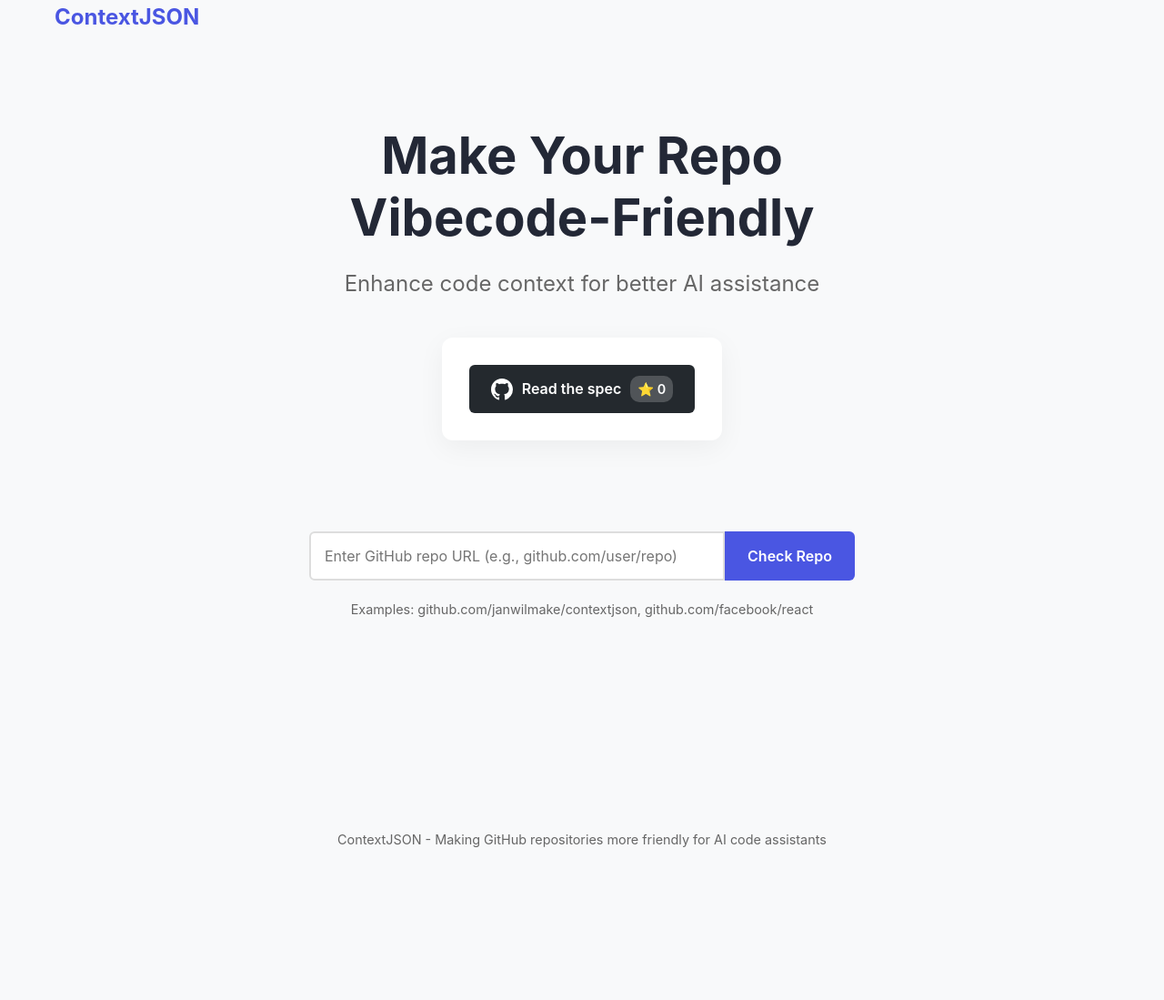
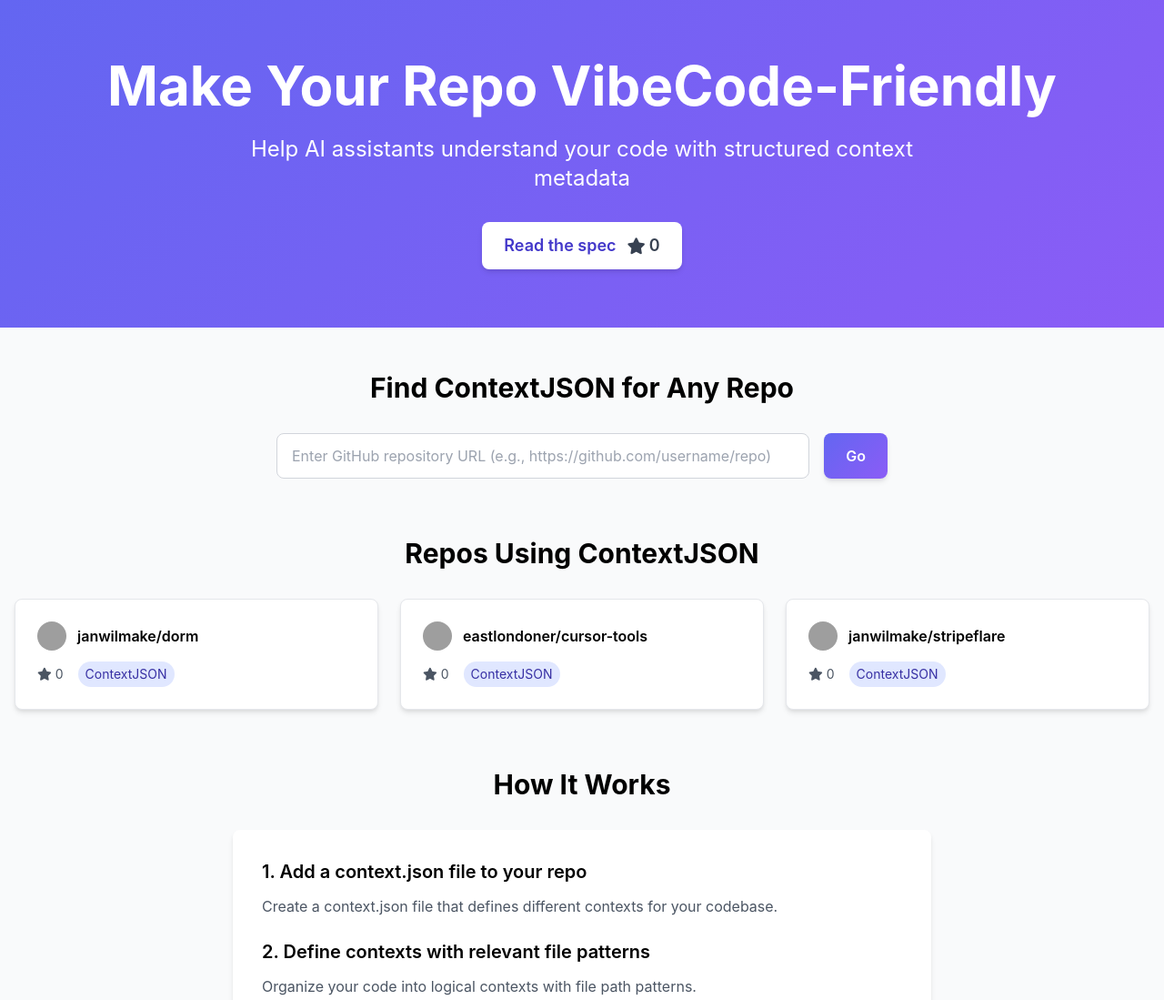
Before and after one commit to janwilmake/contextjson, a website: page index.html in a window 1280 px wide. Shown: the top 1099 px of the page at 91% size. Before the commit the page ends 964 px from the top, so only its background shows below. Drawn offline with nearby package versions, Linux system fonts and the light colour scheme; no server answers; grey boxes are pictures that could not be loaded.

Commit message:
improvements

```diff
--- a/index.html
+++ b/index.html
@@ -4,249 +4,211 @@
 <head>
   <meta charset="UTF-8">
   <meta name="viewport" content="width=device-width, initial-scale=1.0">
-  <title>ContextJSON - Make Your Repo Vibecode-Friendly</title>
+  <title>ContextJSON - Make Your Repo VibeCode-Friendly</title>
+  <link rel="stylesheet" href="https://cdn.jsdelivr.net/npm/tailwindcss@2.2.19/dist/tailwind.min.css">
+  <link rel="stylesheet" href="https://cdnjs.cloudflare.com/ajax/libs/font-awesome/6.4.0/css/all.min.css">
   <style>
-    :root {
-      --primary-color: #4a56e2;
-      --secondary-color: #6c63ff;
-      --dark-color: #232836;
-      --light-color: #f8f9fa;
-      --success-color: #28a745;
+    body {
+      font-family: 'Inter', -apple-system, BlinkMacSystemFont, 'Segoe UI', Roboto, Oxygen, Ubuntu, Cantarell, 'Open Sans', 'Helvetica Neue', sans-serif;
+      background-color: #f9fafb;
     }
 
-    * {
-      margin: 0;
-      padding: 0;
-      box-sizing: border-box;
-      font-family: 'Inter', -apple-system, BlinkMacSystemFont, sans-serif;
+    .gradient-bg {
+      background: linear-gradient(135deg, #6366f1 0%, #8b5cf6 100%);
     }
 
-    body {
-      background-color: var(--light-color);
-      color: var(--dark-color);
-      line-height: 1.6;
+    .repo-card {
+      transition: transform 0.2s ease-in-out, box-shadow 0.2s ease-in-out;
     }
 
-    .container {
-      max-width: 1200px;
-      margin: 0 auto;
-      padding: 0 20px;
-    }
-
-    header {
-      padding: 20px 0;
-      display: flex;
-      justify-content: space-between;
-      align-items: center;
-    }
-
-    .logo {
-      font-size: 24px;
-      font-weight: 700;
-      color: var(--primary-color);
-    }
-
-    .hero {
-      padding: 100px 0;
-      text-align: center;
-    }
-
-    h1 {
-      font-size: 3.5rem;
-      margin-bottom: 20px;
-      color: var(--dark-color);
-      line-height: 1.2;
-    }
-
-    .subtitle {
-      font-size: 1.5rem;
-      color: #666;
-      margin-bottom: 40px;
-    }
-
-    .cta-container {
-      background-color: white;
-      border-radius: 12px;
-      padding: 30px;
-      box-shadow: 0 8px 30px rgba(0, 0, 0, 0.05);
-      margin-bottom: 50px;
-      display: inline-block;
-    }
-
-    .github-button {
-      display: inline-flex;
-      align-items: center;
-      background-color: #24292e;
-      color: white;
-      padding: 12px 24px;
-      border-radius: 6px;
-      text-decoration: none;
-      font-weight: 600;
-      transition: all 0.3s ease;
-    }
-
-    .github-button:hover {
-      transform: translateY(-2px);
-      box-shadow: 0 5px 15px rgba(0, 0, 0, 0.1);
-    }
-
-    .github-icon {
-      margin-right: 10px;
-    }
-
-    .star-count {
-      margin-left: 10px;
-      background-color: rgba(255, 255, 255, 0.2);
-      padding: 3px 8px;
-      border-radius: 10px;
-      font-size: 0.9rem;
-    }
-
-    .repo-form {
-      max-width: 600px;
-      margin: 0 auto;
-      margin-top: 50px;
-    }
-
-    .form-control {
-      display: flex;
-      margin-bottom: 20px;
-    }
-
-    input[type="text"] {
-      flex: 1;
-      padding: 15px;
-      border: 2px solid #ddd;
-      border-radius: 6px 0 0 6px;
-      font-size: 1rem;
-      outline: none;
-    }
-
-    input[type="text"]:focus {
-      border-color: var(--primary-color);
-    }
-
-    button {
-      background-color: var(--primary-color);
-      color: white;
-      border: none;
-      padding: 15px 25px;
-      font-size: 1rem;
-      font-weight: 600;
-      border-radius: 0 6px 6px 0;
-      cursor: pointer;
-      transition: background-color 0.3s;
-    }
-
-    button:hover {
-      background-color: var(--secondary-color);
-    }
-
-    .examples {
-      margin-top: 20px;
-      font-size: 0.9rem;
-      color: #666;
-    }
-
-    footer {
-      text-align: center;
-      padding: 30px 0;
-      margin-top: 100px;
-      color: #666;
-      font-size: 0.9rem;
+    .repo-card:hover {
+      transform: translateY(-4px);
+      box-shadow: 0 10px 25px -5px rgba(0, 0, 0, 0.1), 0 10px 10px -5px rgba(0, 0, 0, 0.04);
     }
   </style>
 </head>
 
 <body>
-  <header class="container">
-    <div class="logo">ContextJSON</div>
+  <header class="gradient-bg text-white py-16">
+    <div class="container mx-auto px-4 text-center">
+      <h1 class="text-4xl md:text-6xl font-bold mb-6">Make Your Repo VibeCode-Friendly</h1>
+      <p class="text-xl md:text-2xl mb-8 max-w-3xl mx-auto">
+        Help AI assistants understand your code with structured context metadata
+      </p>
+      <div class="flex justify-center">
+        <a href="https://github.com/janwilmake/contextjson"
+          class="flex items-center bg-white text-indigo-700 font-semibold py-3 px-6 rounded-lg shadow-md hover:shadow-lg transition duration-300 text-lg">
+          <span>Read the spec</span>
+          <div class="flex items-center ml-3 text-gray-700">
+            <i class="fas fa-star mr-1"></i>
+            <span id="starCount">...</span>
+          </div>
+        </a>
+      </div>
+    </div>
   </header>
 
-  <main class="container">
-    <section class="hero">
-      <h1>Make Your Repo<br>Vibecode-Friendly</h1>
-      <p class="subtitle">Enhance code context for better AI assistance</p>
+  <main class="container mx-auto px-4 py-12">
+    <section class="mb-16">
+      <div class="max-w-2xl mx-auto">
+        <h2 class="text-3xl font-bold text-center mb-8">Find ContextJSON for Any Repo</h2>
+        <form id="repoForm" class="flex flex-col md:flex-row gap-4">
+          <input type="text" id="repoUrl"
+            placeholder="Enter GitHub repository URL (e.g., https://github.com/username/repo)"
+            class="flex-grow py-3 px-4 border border-gray-300 rounded-lg focus:outline-none focus:ring-2 focus:ring-indigo-500"
+            required>
+          <button type="submit"
+            class="gradient-bg text-white font-semibold py-3 px-6 rounded-lg shadow-md hover:shadow-lg transition duration-300">
+            Go
+          </button>
+        </form>
+      </div>
+    </section>
 
-      <div class="cta-container">
-        <a href="https://github.com/janwilmake/contextjson" class="github-button" target="_blank">
-          <svg class="github-icon" height="24" width="24" viewBox="0 0 16 16" version="1.1" aria-hidden="true">
-            <path fill="white"
-              d="M8 0C3.58 0 0 3.58 0 8c0 3.54 2.29 6.53 5.47 7.59.4.07.55-.17.55-.38 0-.19-.01-.82-.01-1.49-2.01.37-2.53-.49-2.69-.94-.09-.23-.48-.94-.82-1.13-.28-.15-.68-.52-.01-.53.63-.01 1.08.58 1.23.82.72 1.21 1.87.87 2.33.66.07-.52.28-.87.51-1.07-1.78-.2-3.64-.89-3.64-3.95 0-.87.31-1.59.82-2.15-.08-.2-.36-1.02.08-2.12 0 0 .67-.21 2.2.82.64-.18 1.32-.27 2-.27.68 0 1.36.09 2 .27 1.53-1.04 2.2-.82 2.2-.82.44 1.1.16 1.92.08 2.12.51.56.82 1.27.82 2.15 0 3.07-1.87 3.75-3.65 3.95.29.25.54.73.54 1.48 0 1.07-.01 1.93-.01 2.2 0 .21.15.46.55.38A8.013 8.013 0 0016 8c0-4.42-3.58-8-8-8z">
-            </path>
-          </svg>
-          Read the spec
-          <span class="star-count" id="starCount">⭐ 0</span>
-        </a>
+    <section class="mb-16">
+      <h2 class="text-3xl font-bold text-center mb-8">Repos Using ContextJSON</h2>
+      <div class="grid grid-cols-1 md:grid-cols-2 lg:grid-cols-3 gap-6" id="repoList">
+        <!-- Repo cards will be added here via JavaScript -->
       </div>
+    </section>
 
-      <div class="repo-form">
-        <form id="repoForm" onsubmit="handleSubmit(event)">
-          <div class="form-control">
-            <input type="text" id="repoUrl" placeholder="Enter GitHub repo URL (e.g., github.com/user/repo)" required>
-            <button type="submit">Check Repo</button>
-          </div>
-        </form>
-        <div class="examples">
-          Examples: github.com/janwilmake/contextjson, github.com/facebook/react
+    <section class="max-w-3xl mx-auto">
+      <h2 class="text-3xl font-bold text-center mb-8">How It Works</h2>
+      <div class="bg-white p-8 rounded-lg shadow-md">
+        <div class="mb-6">
+          <h3 class="text-xl font-semibold mb-3">1. Add a context.json file to your repo</h3>
+          <p class="text-gray-600">Create a context.json file that defines different contexts for your codebase.</p>
+        </div>
+        <div class="mb-6">
+          <h3 class="text-xl font-semibold mb-3">2. Define contexts with relevant file patterns</h3>
+          <p class="text-gray-600">Organize your code into logical contexts with file path patterns.</p>
+        </div>
+        <div>
+          <h3 class="text-xl font-semibold mb-3">3. Let AI assistants better understand your codebase</h3>
+          <p class="text-gray-600">AI tools like cursor-tools, uithub, and any other third-party tools can now better
+            assist with your codebase by understanding its
+            structure.</p>
         </div>
       </div>
     </section>
   </main>
 
-  <footer>
-    <div class="container">
-      <p>ContextJSON - Making GitHub repositories more friendly for AI code assistants</p>
+  <footer class="bg-gray-800 text-white py-8">
+    <div class="container mx-auto px-4 text-center">
+      <p>© 2025 ContextJSON</p>
+      <div class="mt-4">
+        <a href="https://github.com/janwilmake/contextjson" class="text-gray-300 hover:text-white mx-2">GitHub</a>
+        <a href="https://github.com/janwilmake/contextjson/blob/main/LICENSE"
+          class="text-gray-300 hover:text-white mx-2">License</a>
+      </div>
     </div>
   </footer>
 
   <script>
-    // Function to handle form submission
-    function handleSubmit(event) {
-      event.preventDefault();
-
-      const repoUrl = document.getElementById('repoUrl').value.trim();
-
-      // Extract owner and repo from URL
-      let owner, repo;
-
-      // Handle different GitHub URL formats
-      if (repoUrl.includes('github.com')) {
-        // Remove protocol and www if present
-        const cleanUrl = repoUrl.replace(/^(https?:\/\/)?(www\.)?/i, '');
-
-        // Split by slashes and extract owner and repo
-        const parts = cleanUrl.split('/');
-        if (parts.length >= 3 && parts[0] === 'github.com') {
-          owner = parts[1];
-          repo = parts[2].split('#')[0].split('?')[0]; // Remove any hash or query params
-        }
-      }
-
-      if (owner && repo) {
-        // Navigate to the owner/repo path
-        window.location.href = `/${owner}/${repo}`;
-      } else {
-        alert('Please enter a valid GitHub repository URL');
+    // Fetch GitHub star count
+    async function fetchStarCount(repo) {
+      try {
+        const response = await fetch(`https://api.github.com/repos/${repo}`);
+        const data = await response.json();
+        return data.stargazers_count || 0;
+      } catch (error) {
+        console.error('Error fetching star count:', error);
+        return 0;
       }
     }
 
-    // Fetch star count from GitHub API
-    async function fetchStarCount() {
+    // Format repo URL for display
+    function formatRepoUrl(url) {
       try {
-        const response = await fetch('https://api.github.com/repos/janwilmake/contextjson');
-        const data = await response.json();
+        // Extract owner/repo from URL patterns
+        let match;
+        if (url.includes('raw.githubusercontent.com')) {
+          match = url.match(/raw\.githubusercontent\.com\/([^\/]+)\/([^\/]+)/);
+        } else if (url.includes('github.com')) {
+          match = url.match(/github\.com\/([^\/]+)\/([^\/]+)/);
+        }
 
-        if (data.stargazers_count !== undefined) {
-          document.getElementById('starCount').textContent = `⭐ ${data.stargazers_count}`;
+        if (match && match.length >= 3) {
+          return {
+            owner: match[1],
+            repo: match[2].replace(/\/refs\/heads\/main\/context\.json$/, '')
+          };
         }
+        return null;
       } catch (error) {
-        console.error('Error fetching star count:', error);
+        console.error('Error formatting repo URL:', error);
+        return null;
       }
     }
 
-    // Call the function to fetch star count when page loads
-    fetchStarCount();
+    // Create a repo card
+    async function createRepoCard(repoUrl) {
+      const repoInfo = formatRepoUrl(repoUrl);
+      if (!repoInfo) return '';
+
+      const { owner, repo } = repoInfo;
+      const starCount = await fetchStarCount(`${owner}/${repo}`);
+
+      return `
+                <a href="https://github.com/${owner}/${repo}" class="block">
+                    <div class="bg-white p-6 rounded-lg shadow-md repo-card border border-gray-200">
+                        <div class="flex items-center mb-3">
+                            <img src="https://github.com/${owner}.png" alt="${owner}" class="w-8 h-8 rounded-full mr-3">
+                            <div>
+                                <h3 class="font-semibold">${owner}/${repo}</h3>
+                            </div>
+                        </div>
+                        <div class="flex items-center text-gray-600 text-sm">
+                            <span class="flex items-center">
+                                <i class="fas fa-star mr-1"></i>
+                                ${starCount}
+                            </span>
+                            <span class="ml-4 px-2 py-1 bg-indigo-100 text-indigo-800 rounded-full">ContextJSON</span>
+                        </div>
+                    </div>
+                </a>
+            `;
+    }
+
+    // Handle repo form submission
+    document.getElementById('repoForm').addEventListener('submit', function (e) {
+      e.preventDefault();
+      const repoUrl = document.getElementById('repoUrl').value.trim();
+      if (repoUrl) {
+        const repoInfo = formatRepoUrl(repoUrl);
+        if (repoInfo) {
+          window.location.href = `/${repoInfo.owner}/${repoInfo.repo}`;
+        } else {
+          alert('Please enter a valid GitHub repository URL');
+        }
+      }
+    });
+
+    // Initialize page
+    async function initPage() {
+      // Set GitHub star count
+      const starCount = await fetchStarCount('janwilmake/contextjson');
+      document.getElementById('starCount').textContent = starCount;
+
+      // Featured repos
+      const featuredRepos = [
+        'https://raw.githubusercontent.com/janwilmake/dorm/refs/heads/main/context.json',
+        'https://raw.githubusercontent.com/eastlondoner/cursor-tools/refs/heads/main/context.json',
+        'https://raw.githubusercontent.com/janwilmake/stripeflare/refs/heads/main/context.json'
+      ];
+
+      const repoList = document.getElementById('repoList');
+
+      // Create and add repo cards
+      for (const repo of featuredRepos) {
+        const card = await createRepoCard(repo);
+        const div = document.createElement('div');
+        div.innerHTML = card;
+        repoList.appendChild(div.firstElementChild);
+      }
+    }
+
+    initPage();
   </script>
 </body>
 
--- a/package.json
+++ b/package.json
@@ -5,5 +5,5 @@
   "repository": "https://github.com/janwilmake/contextjson",
   "scripts": {
     "pub": "npm publish && git add . && git commit -m 'improvements' && git push && wrangler deploy"
-  },
+  }
 }
--- a/repopage.ts
+++ b/repopage.ts
@@ -1,3 +1,7 @@
+/// <reference types="@cloudflare/workers-types" />
+/// <reference lib="es2021" />
+//@ts-check
+
 /**
  * Context.json Explorer Worker
  * Fetches and displays context.json data from GitHub repositories
--- a/wrangler.toml
+++ b/wrangler.toml
@@ -2,7 +2,7 @@
 compatibility_date = "2025-05-09"
 dev.port = 3000
 assets.directory = "./"
-main = "contextjson-uithub.ts"
+main = "repopage.ts"
 routes = [
   { pattern = "contextjson.com", custom_domain = true },
   { pattern = "www.contextjson.com", custom_domain = true }
```
Also changed, not shown: 1 other file.
